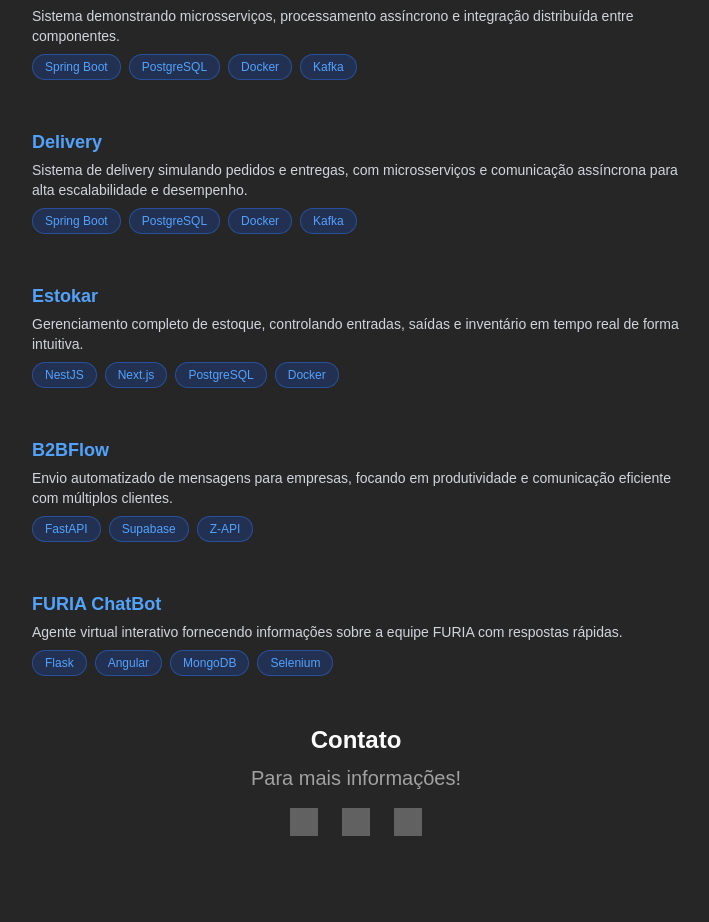
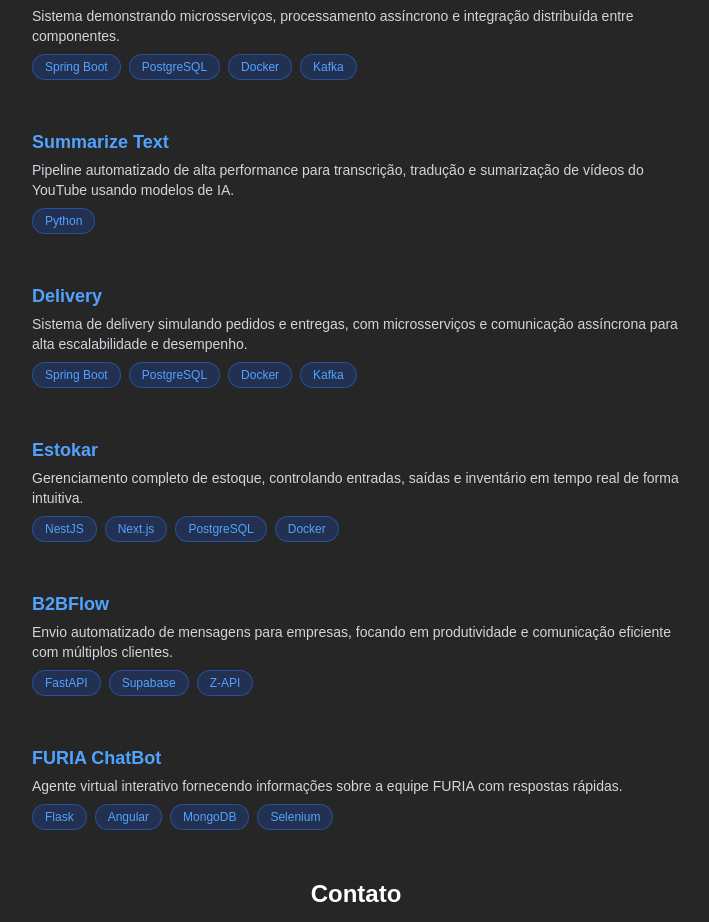
Before and after one commit to jgouvea7/jonnathas, a Next.js app: page / in a window 1280 px wide. Shown: the part 986-1908 px from the top of the page, without its empty margins (284-993 px from the left). Built offline with nearby package versions, Linux system fonts and the light colour scheme; grey boxes are pictures that could not be loaded.

Commit message:
att project

```diff
--- a/app/page.tsx
+++ b/app/page.tsx
@@ -16,6 +16,13 @@ export default function Home() {
         "Sistema demonstrando microsserviços, processamento assíncrono e integração distribuída entre componentes.",
       technologies: ["Spring Boot", "PostgreSQL", "Docker", "Kafka"],
       link: "https://github.com/jgouvea7/multiPay",
+    },
+    {
+      name: "Summarize Text",
+      description:
+        "Pipeline automatizado de alta performance para transcrição, tradução e sumarização de vídeos do YouTube usando modelos de IA.",
+      technologies: ["Python"],
+      link: "https://github.com/jgouvea7/summarize-text/tree/main",
     },
     {
       name: "Delivery",
```
